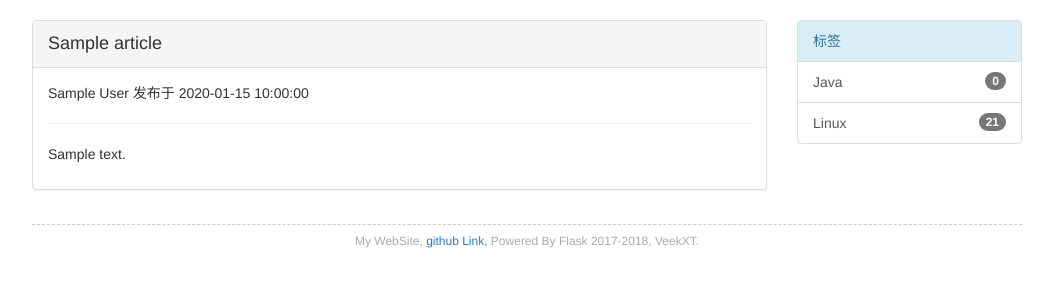
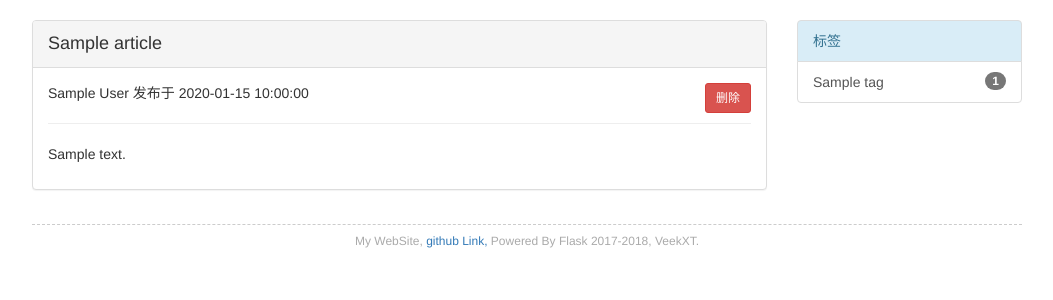
Before and after one commit to veekxt/my_site, a Flask app: page /article/1 in a window 1280 px wide. Shown: the part 52-352 px from the top of the page, without its empty margins (113-1166 px from the left). Run offline with Flask 2, Linux system fonts and the light colour scheme; a user stored in the database is signed in; tables that the repository leaves empty hold one stand-in row (values such as "Sample post"); parts of the project's set-up code (start-up, migrations or seed data) failed here and were passed over; some libraries are stand-ins or nearby versions.

Commit message:
article manager , some bug fix, close #10

```diff
--- a/main.py
+++ b/main.py
@@ -33,17 +33,23 @@ app.register_blueprint(auth_blueprint)
 
 @app.route("/utils")
 def utils():
-    tag = Tag.query.all()
-    for a in tag:
-        print(a.name)
-        tagmap = Tagmap.query.filter_by(tag_id=a.id).all()
-        print(len(tagmap))
-        for ar in tagmap:
-            print(ar.article)
-            print(ar.article.title)
+#    tag = Tag.query.all()
+#    for a in tag:
+#        print(a.name)
+#        tagmap = Tagmap.query.filter_by(tag_id=a.id).all()
+#        print(len(tagmap))
+#        for ar in tagmap:
+#            print(ar.article)
+#            print(ar.article.title)
 
     return render_template('utils.html')
 
+def get_tag_dict():
+    tag_dict = {}
+    tags = Tag.query.all()
+    for tag in tags:
+        tag_dict[tag.name] = (tag.id, len(tag.articles.all()))
+    return tag_dict
 
 @app.route('/')
 def index():
@@ -60,12 +66,7 @@ def index():
                                                                          per_page=app.config['POSTS_PER_PAGE'],
                                                                          error_out=True)
     articles = pagination.items
-    tag_dict = {}
-    tags = Tag.query.all()
-    for tag in tags:
-        tag_dict[tag.name] = (tag.id, len(tag.articles.all()))
-    return render_template('index.html', articles=articles, pagination=pagination, tag_dict=tag_dict)
-
+    return render_template('index.html', articles=articles, pagination=pagination, tag_dict=get_tag_dict(), args=request.args)
 
 @app.route('/up', methods=['GET', 'POST'])
 def my_upload():
@@ -137,7 +138,7 @@ def select_tags():
 
 @app.route("/article/<id>")
 def a_article(id):
-    return render_template("article.html", id=id)
+    return render_template("article.html", id=id, tag_dict=get_tag_dict())
 
 
 @app.route("/article_info/<id>")
@@ -151,6 +152,13 @@ def a_article_info(id):
     }
     return json.dumps(article_json)
 
+@app.route("/article/delete/<id>")
+def del_article(id):
+    article = Article.query.get(int(id))
+    db.session.delete(article)
+    db.session.commit()
+    flash("已删除一篇文章！")
+    return redirect(url_for("index"))
 
 if __name__ == '__main__':
     app.run(host="127.0.0.1", port=8000, debug=True)
--- a/static/mystyle.css
+++ b/static/mystyle.css
@@ -7,6 +7,12 @@
 }
 .my-title{
 	font-size: 18px!important;
+}
+.xt-right{
+	float:right!important;
+}
+.xt-title{
+/*color :#d9edf7!important;*/
 }
 footer {
 	margin-top: 1em;
--- a/templates/article.html
+++ b/templates/article.html
@@ -1,5 +1,6 @@
 {% extends 'base.html' %}
 {% block content -%}
+    <!--suppress ALL -->
     <div class="row">
         <div class="col-md-9">
             <div class="panel panel-default">
@@ -8,6 +9,8 @@
                     <div style="display: none" id="id-article">{{ id }}</div>
                     <div id="ar_info" style="display: none">
                         <span id="author"></span> 发布于 <span id="time"></span>
+                        <button id="delete" numbery="0" type="button" class="btn btn-danger btn-sm xt-right">删除</button>
+                        <!--<button type="button" class="btn btn-info btn-sm xt-right">修改</button>-->
                     </div>
                     <hr/>
                 </div>
@@ -17,17 +20,19 @@
         <div class="col-md-3">
             <div class="list-group">
                 <li class="list-group-item list-group-item-info">标签</li>
-                <a class="list-group-item" href="#"><span class="badge">0</span>Java</a>
-                <a class="list-group-item" href="#"><span class="badge">21</span>Linux</a>
+                {% for tag in tag_dict %}
+                    <a class="list-group-item " href="{{ url_for("index", tag=tag_dict[tag][0]) }}"><span
+                            class="badge">{{ tag_dict[tag][1] }}</span>{{ tag }}</a>
+                {% endfor %}
             </div>
         </div>
-
     </div>
 {%- endblock content %}
 {% block scripts %}
     {{ super() }}
     <script src="/static/commonmark.min.js"></script>
     <script>
+        document.querySelector("#nav-article").classList.add("active");
         var xhr = new XMLHttpRequest();
         xhr.open("get", "/article_info/" + document.querySelector("#id-article").innerHTML);
         xhr.onreadystatechange = function () {
@@ -46,5 +51,24 @@
             }
         }
         xhr.send();
+        function get_article_id()
+　　{
+　　　　var url = document.location.toString();
+　　　　var arrUrl = url.split("/");
+　　　　var para = arrUrl[arrUrl.length-1];
+　　　　return para;
+　　}
+
+        let dom = document.querySelector("#delete");
+        dom.addEventListener("click", function () {
+            if (dom.getAttribute("numbery") == 0) {
+                dom.innerHTML = "再次点击确认删除";
+                dom.setAttribute("numbery", "1");
+            }
+            else {
+                window.location.href="delete/"+get_article_id();
+            }
+        })
+
     </script>
 {% endblock scripts %}
--- a/templates/base.html
+++ b/templates/base.html
@@ -40,8 +40,8 @@
                             <!-- Collect the nav links, forms, and other content for toggling -->
                             <div class="collapse navbar-collapse" id="bs-example-navbar-collapse-1">
                                 <ul class="nav navbar-nav">
-                                    <li class="active"><a href="#">文章<span class="sr-only">(current)</span></a></li>
-                                    <li><a href="#">杂项</a></li>
+                                    <li id="nav-article"><a href="{{ url_for("index") }}">文章<span class="sr-only">(current)</span></a></li>
+                                    <li id="nav-utils"><a href="{{ url_for("utils") }}">杂项</a></li>
                                 </ul>
                                 <form class="navbar-form navbar-left">
                                     <div class="form-group">
@@ -59,7 +59,7 @@
                                                aria-expanded="false">{{ current_user.name }}<span class="caret"></span></a>
                                             <ul class="dropdown-menu">
                                                 <li><a href="{{ url_for("write_article") }}">写文章</a></li>
-                                                <li><a href="#">文章管理</a></li>
+                                                <!--<li><a href="#">文章管理</a></li>-->
                                                 <!--<li><a href="#">个人信息</a></li>-->
                                                 <li><a href="{{ url_for("auth.user_quit") }}">退出登录</a></li>
                                             </ul>
--- a/templates/login.html
+++ b/templates/login.html
@@ -18,7 +18,7 @@
 	  <div class="form-group">
 		<label for="" class="col-md-2 control-label">用户名</label>
 		<div class="col-md-8">
-		  <input type="text" class="form-control" name="name" placeholder="Email">
+		  <input type="text" class="form-control" name="name" placeholder="UserName">
 		</div>
 	  </div>
 	  <div class="form-group">
```
Also changed, not shown: templates/index.html (+32 -4 lines), templates/utils.html (+7 -1 lines).
